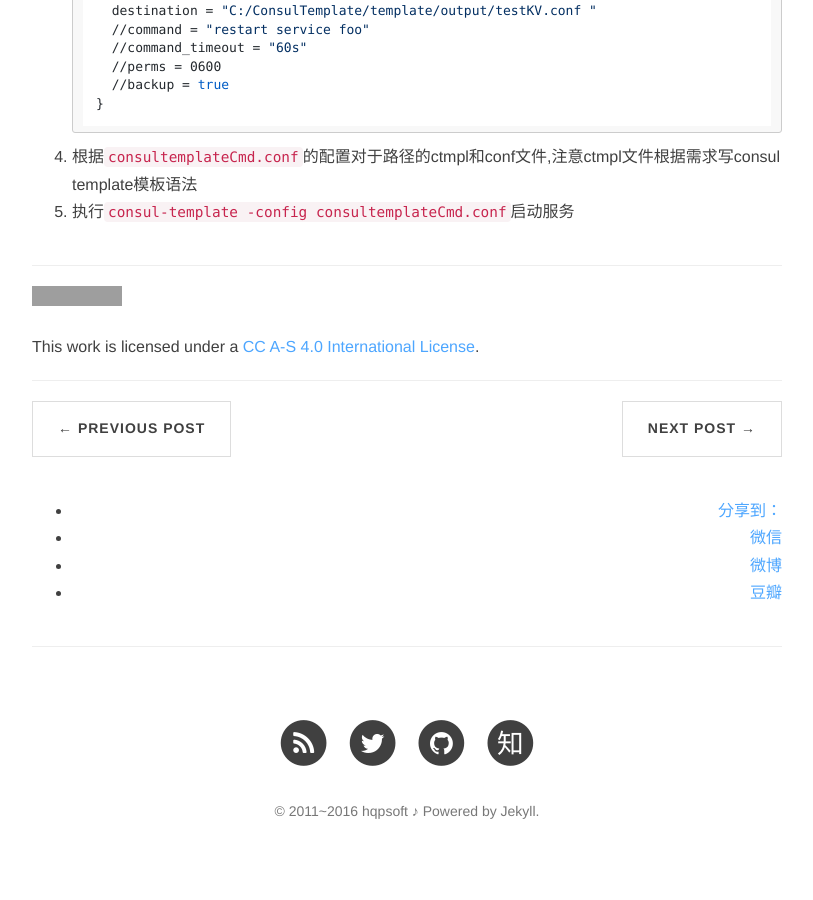
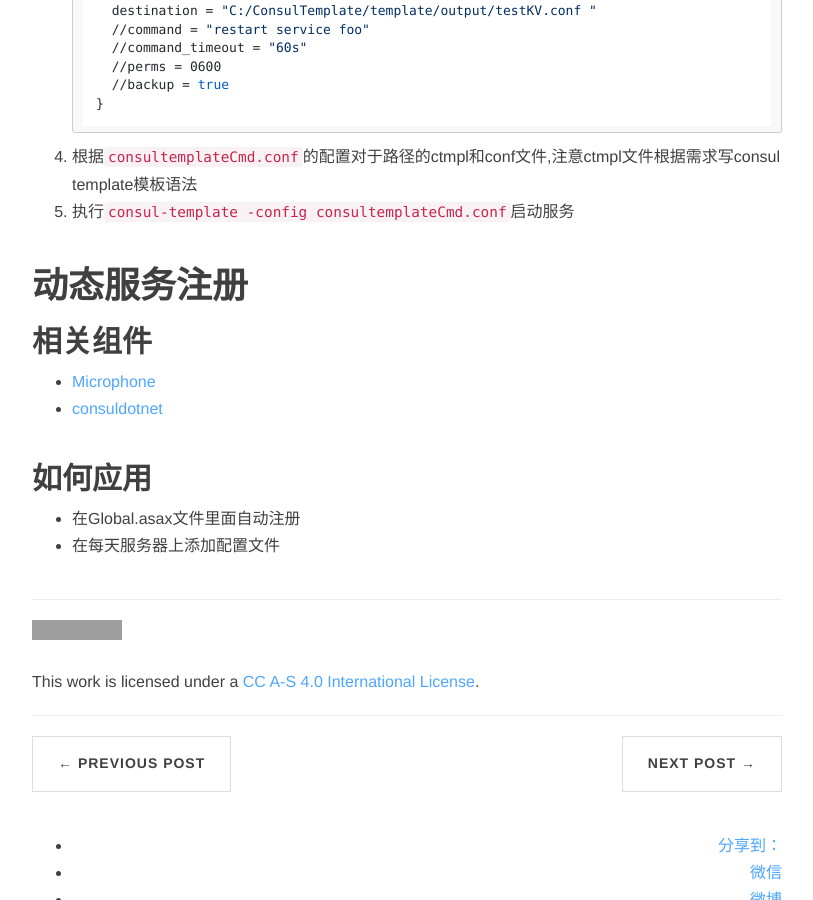
Before and after one commit to hqpsoft/hqpsoft.github.io, a Jekyll site: the page built from _posts/2016-05-09-统一配置中心.md, in a window 1280 px wide and 900 px high, scrolled down 4732 px. Shown: the whole window, without its empty margins (233-1046 px from the left). Built offline with Jekyll 4.4.1, drawn with Linux system fonts in a browser that asks for light colours; nearby versions of some CDN libraries; comment, search, counter and statistics services are not loaded; grey boxes are pictures that could not be loaded.

````diff
--- a/_posts/2016-05-09-统一配置中心.md
+++ b/_posts/2016-05-09-统一配置中心.md
@@ -18,6 +18,7 @@ description: 统一配置中心
   * [Consul 架构](http://devopsh.com/726.html)
   * [Consul 基础](http://soft.dog/2016/03/18/consul-basic/)
   * [Consul 集群](http://soft.dog/2016/03/19/consul-cluster/)
+  *[Consul 健康检查文档](https://www.consul.io/docs/agent/checks.html)
 
 * [etcd](https://github.com/coreos/etcd)
   * [解读etcd](http://www.infoq.com/cn/articles/etcd-interpretation-application-scenario-implement-principle)
@@ -160,3 +161,13 @@ template {
 ```
 4. 根据`consultemplateCmd.conf`的配置对于路径的ctmpl和conf文件,注意ctmpl文件根据需求写consul template模板语法
 5. 执行`consul-template -config consultemplateCmd.conf`启动服务
+
+# 动态服务注册
+
+## 相关组件
+* [Microphone](https://github.com/rogeralsing/Microphone)
+* [consuldotnet](https://github.com/PlayFab/consuldotnet/)
+
+## 如何应用
+* 在Global.asax文件里面自动注册
+* 在每天服务器上添加配置文件
````
Also changed, not shown: Notes/Work/消息队列.md (+10 -0 lines).
